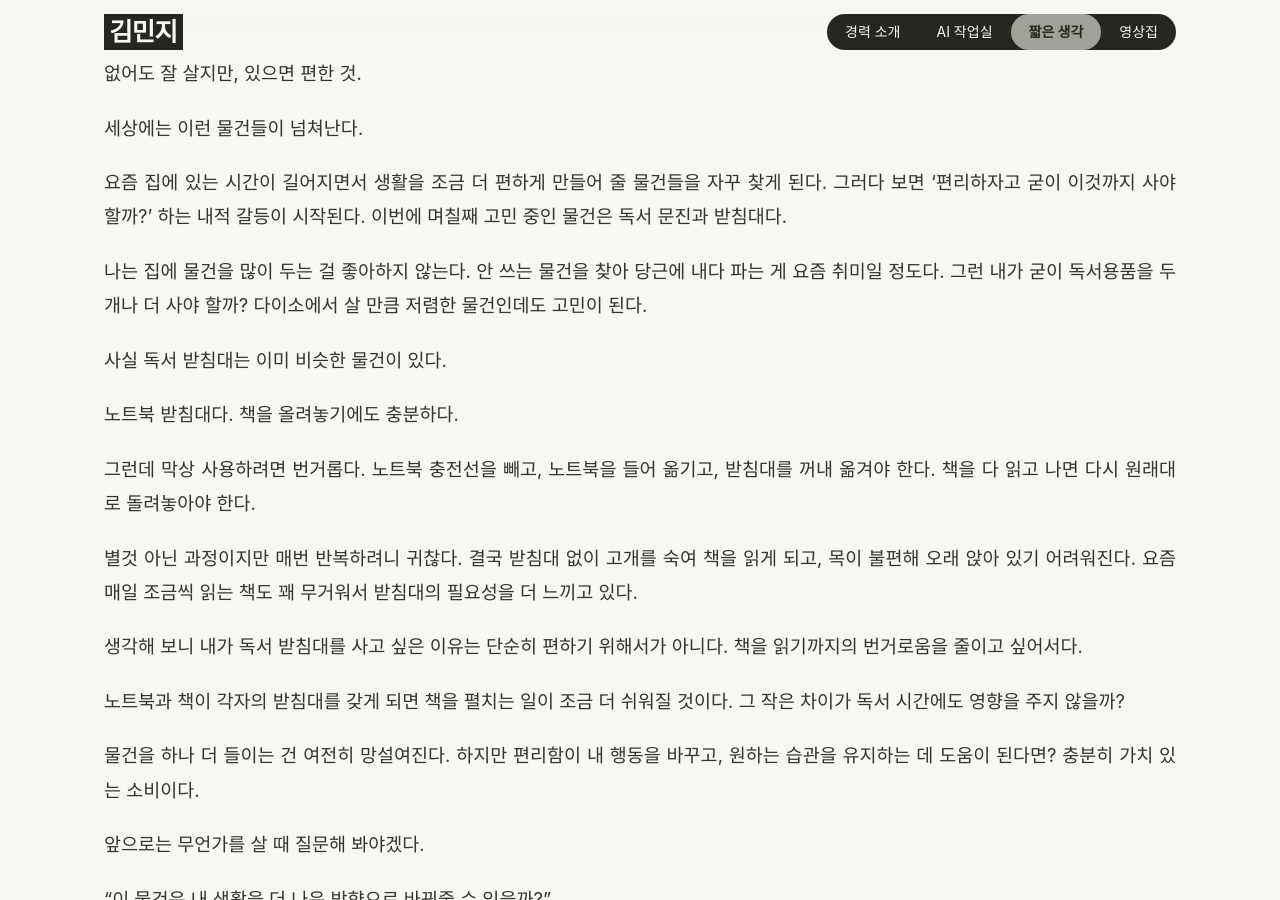
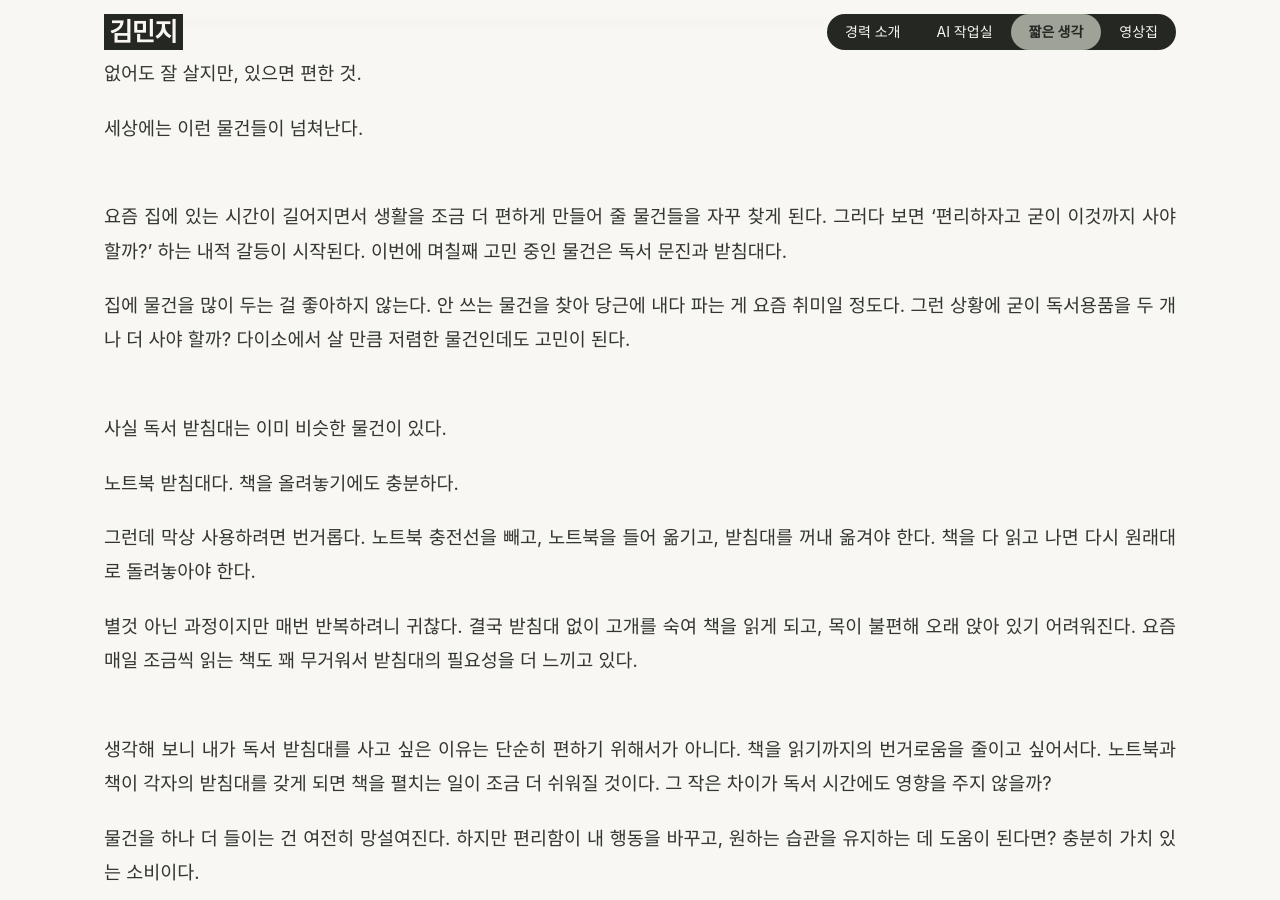
Before and after one commit to k-im-rose/k-im-rose.github.io, a Jekyll site: the page built from _thoughts/convenient-things.md, in a window 1280 px wide and 900 px high, scrolled down 259 px. Built offline with Jekyll 4.4.1, drawn with Linux system fonts in a browser that asks for light colours; some web fonts are replaced.

Commit message:
Update convenient-things.md

```diff
--- a/_thoughts/convenient-things.md
+++ b/_thoughts/convenient-things.md
@@ -9,10 +9,12 @@ summary: 편리함이 습관을 바꾸는 순간
 
 세상에는 이런 물건들이 넘쳐난다.
 
+&nbsp;
 요즘 집에 있는 시간이 길어지면서 생활을 조금 더 편하게 만들어 줄 물건들을 자꾸 찾게 된다. 그러다 보면 '편리하자고 굳이 이것까지 사야 할까?' 하는 내적 갈등이 시작된다. 이번에 며칠째 고민 중인 물건은 독서 문진과 받침대다.
 
-나는 집에 물건을 많이 두는 걸 좋아하지 않는다. 안 쓰는 물건을 찾아 당근에 내다 파는 게 요즘 취미일 정도다. 그런 내가 굳이 독서용품을 두 개나 더 사야 할까? 다이소에서 살 만큼 저렴한 물건인데도 고민이 된다.
+집에 물건을 많이 두는 걸 좋아하지 않는다. 안 쓰는 물건을 찾아 당근에 내다 파는 게 요즘 취미일 정도다. 그런 상황에 굳이 독서용품을 두 개나 더 사야 할까? 다이소에서 살 만큼 저렴한 물건인데도 고민이 된다.
 
+&nbsp;
 사실 독서 받침대는 이미 비슷한 물건이 있다.
 
 노트북 받침대다. 책을 올려놓기에도 충분하다.
@@ -21,12 +23,12 @@ summary: 편리함이 습관을 바꾸는 순간
 
 별것 아닌 과정이지만 매번 반복하려니 귀찮다. 결국 받침대 없이 고개를 숙여 책을 읽게 되고, 목이 불편해 오래 앉아 있기 어려워진다. 요즘 매일 조금씩 읽는 책도 꽤 무거워서 받침대의 필요성을 더 느끼고 있다.
 
-생각해 보니 내가 독서 받침대를 사고 싶은 이유는 단순히 편하기 위해서가 아니다. 책을 읽기까지의 번거로움을 줄이고 싶어서다.
-
-노트북과 책이 각자의 받침대를 갖게 되면 책을 펼치는 일이 조금 더 쉬워질 것이다. 그 작은 차이가 독서 시간에도 영향을 주지 않을까?
+&nbsp;
+생각해 보니 내가 독서 받침대를 사고 싶은 이유는 단순히 편하기 위해서가 아니다. 책을 읽기까지의 번거로움을 줄이고 싶어서다. 노트북과 책이 각자의 받침대를 갖게 되면 책을 펼치는 일이 조금 더 쉬워질 것이다. 그 작은 차이가 독서 시간에도 영향을 주지 않을까?
 
 물건을 하나 더 들이는 건 여전히 망설여진다. 하지만 편리함이 내 행동을 바꾸고, 원하는 습관을 유지하는 데 도움이 된다면? 충분히 가치 있는 소비이다.
 
+&nbsp;
 앞으로는 무언가를 살 때 질문해 봐야겠다.
 
 "이 물건은 내 생활을 더 나은 방향으로 바꿔줄 수 있을까?"
```
